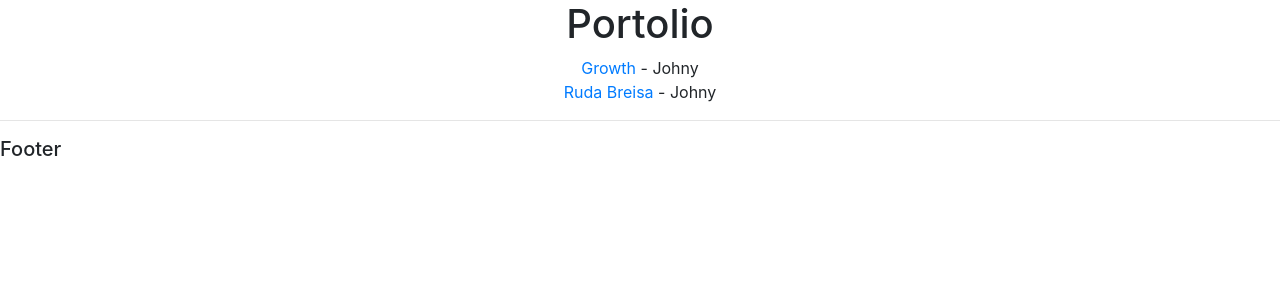
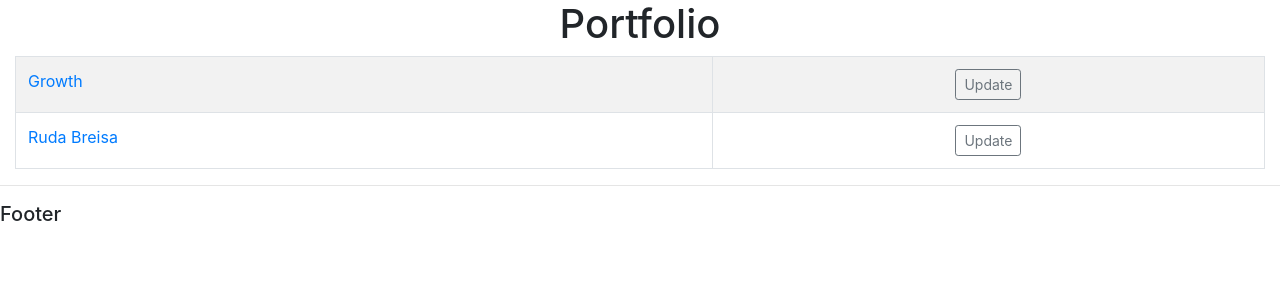
Before and after one commit to goalb/GPW_Tracker, a Django app: page /list_portfolio in a window 1280 px wide. Shown: the part 56-356 px from the top of the page. Run offline with Django 4.2, Linux system fonts and the light colour scheme; data comes from the database, SQL or seed files in the repository; both versions use the stored data as it was after the commit.

Commit message:
Add files via upload

```diff
--- a/GPW_Tracker/GPW_Tracker/base/templates/base/portfolio.html
+++ b/GPW_Tracker/GPW_Tracker/base/templates/base/portfolio.html
@@ -2,12 +2,19 @@
 
 {% block content %}
     <center>
-    <h1>Portolio</h1>
-
+    <h1>Portfolio</h1>
+<table class="table table-striped table-hover table-bordered">
         {% for portfolio in show_portfolio %}
-            <a href="{% url 'show-portfolio' portfolio.id %}">{{ portfolio }}</a> - {{ portfolio.user }} <br>
+    <tr>
+        <td>
+            <a href="{% url 'show-portfolio' portfolio.id %}">{{ portfolio }}</a> <br>
+        </td>
+        <td align="center">
+            <a href="{% url 'update-portfolio' portfolio.id %}" class="btn btn-outline-secondary btn-sm" >Update</a>
+        </td>
+    </tr>
         {% endfor %}
+</table>
     </center>
 
-
 {% endblock content %}
--- a/GPW_Tracker/GPW_Tracker/base/urls.py
+++ b/GPW_Tracker/GPW_Tracker/base/urls.py
@@ -9,4 +9,5 @@ urlpatterns = [
     path('show_portfolio/<portfolio_id>', views.show_portfolio, name='show-portfolio'),
     path('show_company/<company_id>', views.show_company, name='show-company'),
     path('search_company', views.search_company, name='search-company'),
+    path('update_portfolio/<portfolio_id>', views.update_portfolio, name='update-portfolio'),
 ]
--- a/GPW_Tracker/GPW_Tracker/base/views.py
+++ b/GPW_Tracker/GPW_Tracker/base/views.py
@@ -1,4 +1,4 @@
-from django.shortcuts import render
+from django.shortcuts import render, redirect
 from django.http import HttpResponseRedirect
 from .forms import PortfolioForm
 from .models import Portfolio, Company
@@ -58,3 +58,12 @@ def search_company(request):
         return render(request, 'base/search_company.html', {'searched': searched, 'companies': companies})
     else:
         return render(request, 'base/search_company.html', {})
+
+
+def update_portfolio(request, portfolio_id):
+    portfolio = Portfolio.objects.get(pk=portfolio_id)
+    form = PortfolioForm(request.POST or None, instance=portfolio)
+    if form.is_valid():
+        form.save()
+        return redirect('list-portfolio')
+    return render(request, 'base/update_portfolio.html', {'portfolio': portfolio, 'form': form})
```
Also changed, not shown: GPW_Tracker/GPW_Tracker/base/templates/base/update_portfolio.html (added, +19 -0 lines), GPW_Tracker/GPW_Tracker/db.sqlite3.
